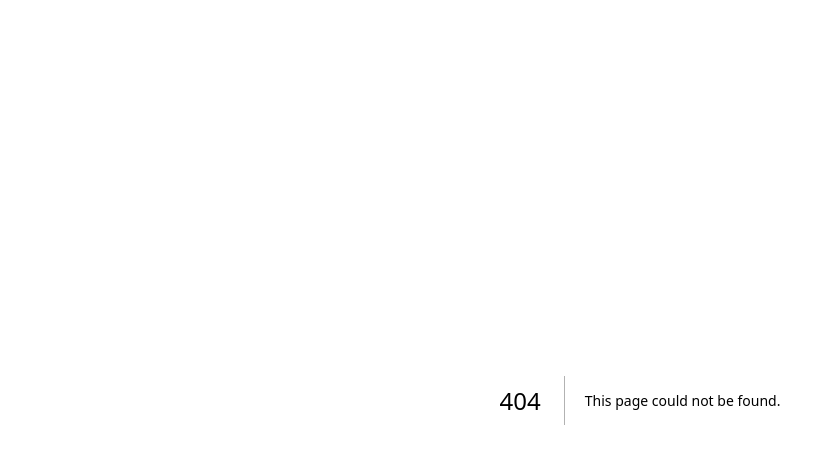
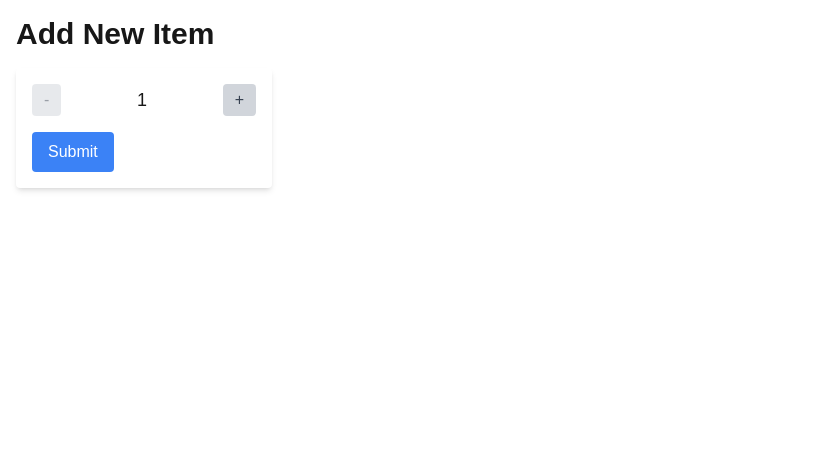
Before and after one commit to kickspam/cprg306-assignments, a Next.js app: page /week-4 in a window 1280 px wide. Before the commit this address had no page. Shown: the top 464 px of the page, without its empty margins (0-826 px from the left). Built offline with nearby package versions, Linux system fonts and the light colour scheme.

Commit message:
added week 4

```diff
--- a/app/page.js
+++ b/app/page.js
@@ -4,6 +4,7 @@ export default function Home() {
     <main>
       <ul>
         <li><a href="/week-3">Week 3</a></li>
+        <li><a href="/week-4">Week 4</a></li>
       </ul>
     </main>
   );
--- /dev/null
+++ b/app/week-4/new-item.js
@@ -0,0 +1,57 @@
+"use client";
+
+import { useState } from "react";
+
+const NewItem = () => {
+  // Initialize state variables
+  const [quantity, setQuantity] = useState(1);
+
+  // Function to increment quantity
+  const increment = () => {
+    setQuantity((prevQuantity) => Math.min(prevQuantity + 1, 20));
+  };
+
+  // Function to decrement quantity
+  const decrement = () => {
+    setQuantity((prevQuantity) => Math.max(prevQuantity - 1, 1));
+  };
+
+  // Function to handle form submission
+  const handleSubmit = (e) => {
+    e.preventDefault();
+    alert(`Quantity: ${quantity}`);
+    setQuantity(1); // Reset quantity after form submission
+  };
+
+  return (
+    <form onSubmit={handleSubmit} className="p-4 bg-white rounded shadow-md w-64">
+      <div className="flex items-center justify-between mb-4">
+        <button
+          type="button"
+          onClick={decrement}
+          className="bg-gray-300 text-gray-700 px-3 py-1 rounded disabled:opacity-50"
+          disabled={quantity === 1}
+        >
+          -
+        </button>
+        <span className="text-lg">{quantity}</span>
+        <button
+          type="button"
+          onClick={increment}
+          className="bg-gray-300 text-gray-700 px-3 py-1 rounded disabled:opacity-50"
+          disabled={quantity === 20}
+        >
+          +
+        </button>
+      </div>
+      <button
+        type="submit"
+        className="bg-blue-500 text-white px-4 py-2 rounded hover:bg-blue-600"
+      >
+        Submit
+      </button>
+    </form>
+  );
+};
+
+export default NewItem;
--- /dev/null
+++ b/app/week-4/page.js
@@ -0,0 +1,13 @@
+// page.js
+import NewItem from './new-item';
+
+const Page = () => {
+  return (
+    <main className="container mx-auto p-4">
+      <h1 className="text-3xl font-bold mb-4">Add New Item</h1>
+      <NewItem />
+    </main>
+  );
+};
+
+export default Page;
```
